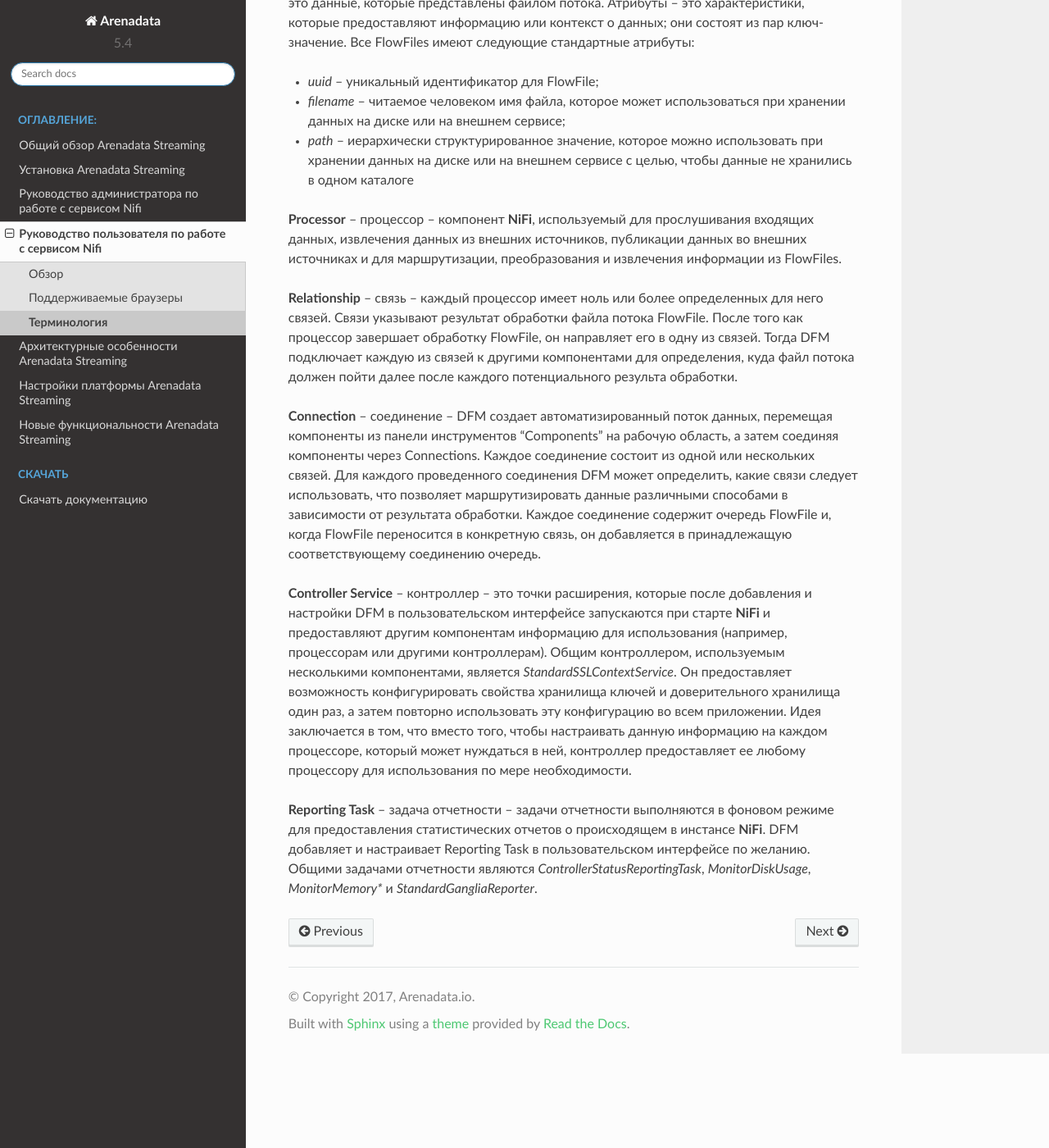
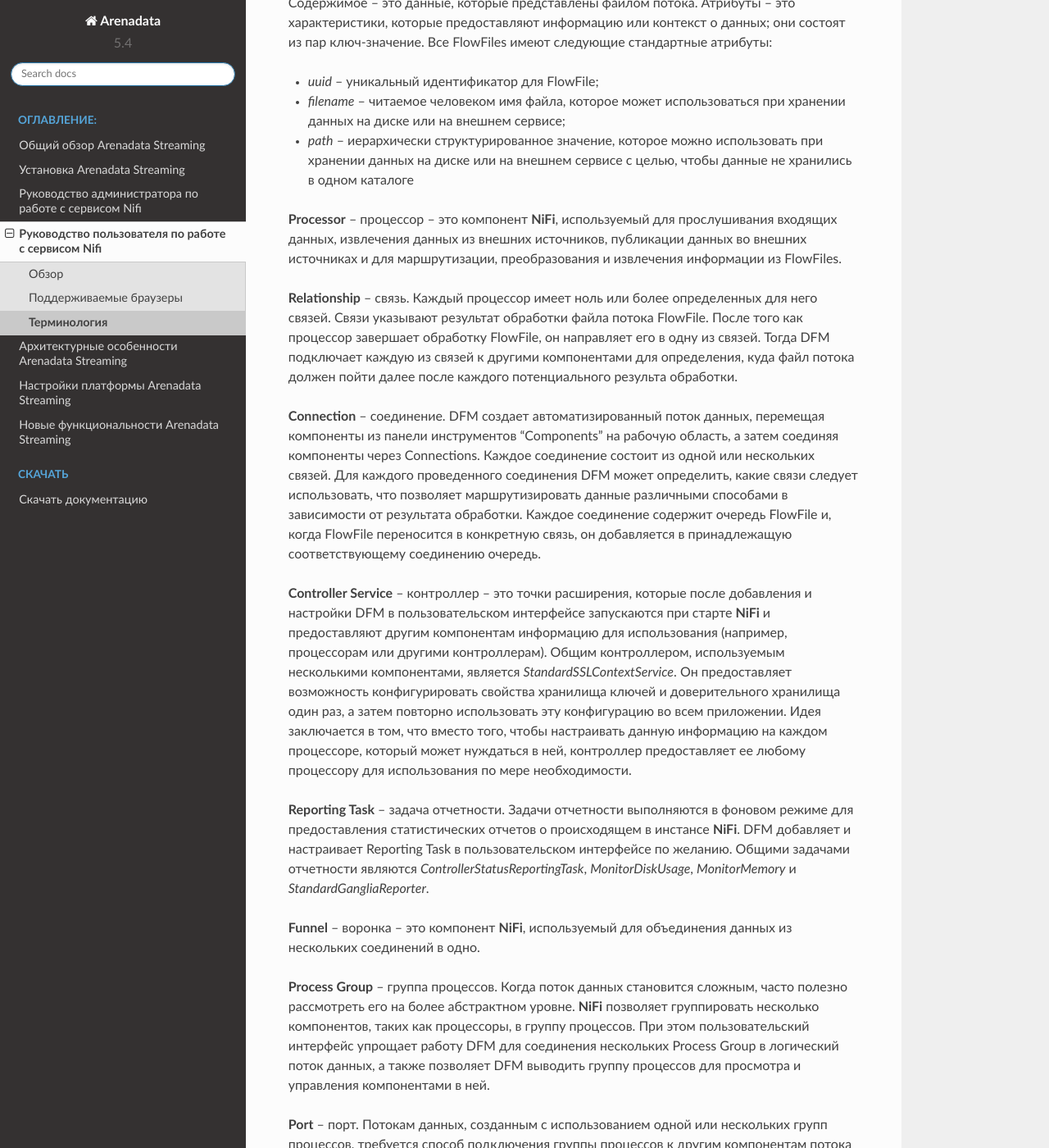
Before and after one commit to arenadata/docs_ads, a Sphinx documentation site: the page built from source/UserNIFI/Termin.rst, in a window 1280 px wide and 1400 px high, scrolled down 360 px. Shown: the whole window at 82% size. Built offline with Sphinx 7.4.7 and the Read the Docs theme 2.0.0, drawn with Linux system fonts in a browser that asks for light colours; pages that are not in the unit, such as notebooks, are missing from menus; some of the changed text lies outside the part shown.

Commit message:
Update Termin.rst

```diff
--- a/source/UserNIFI/Termin.rst
+++ b/source/UserNIFI/Termin.rst
@@ -3,20 +3,30 @@
 
 В руководстве используется характерная терминология, описание основных терминов приведено в данной главе.
 
-**DataFlow Manager**, **DFM** -- пользователь **NiFi**, имеющий разрешения на добавление, удаление и изменение компонентов потока данных **NiFi**.
+**DataFlow Manager**, **DFM** -- это пользователь **NiFi**, имеющий разрешения на добавление, удаление и изменение компонентов потока данных **NiFi**.
 
-**FlowFile** представляет собой единый фрагмент данных в **NiFi**, состоящий из двух компонентов: *FlowFile Attributes* -- атрибуты и *FlowFile Content* -- содержимое. Содержимое -- это данные, которые представлены файлом потока. Атрибуты -- это характеристики, которые предоставляют информацию или контекст о данных; они состоят из пар ключ-значение. Все FlowFiles имеют следующие стандартные атрибуты:
+**FlowFile** -- файл потока -- представляет собой единый фрагмент данных в **NiFi**, состоящий из двух компонентов: *FlowFile Attributes* -- атрибуты и *FlowFile Content* -- содержимое. Содержимое -- это данные, которые представлены файлом потока. Атрибуты -- это характеристики, которые предоставляют информацию или контекст о данных; они состоят из пар ключ-значение. Все FlowFiles имеют следующие стандартные атрибуты:
 
 + *uuid* -- уникальный идентификатор для FlowFile;
 + *filename* -- читаемое человеком имя файла, которое может использоваться при хранении данных на диске или на внешнем сервисе;
 + *path* -- иерархически структурированное значение, которое можно использовать при хранении данных на диске или на внешнем сервисе с целью, чтобы данные не хранились в одном каталоге
 
-**Processor** -- процессор -- компонент **NiFi**, используемый для прослушивания входящих данных, извлечения данных из внешних источников, публикации данных во внешних источниках и для маршрутизации, преобразования и извлечения информации из FlowFiles.
+**Processor** -- процессор -- это компонент **NiFi**, используемый для прослушивания входящих данных, извлечения данных из внешних источников, публикации данных во внешних источниках и для маршрутизации, преобразования и извлечения информации из FlowFiles.
 
-**Relationship** -- связь -- каждый процессор имеет ноль или более определенных для него связей. Связи указывают результат обработки файла потока FlowFile. После того как процессор завершает обработку FlowFile, он направляет его в одну из связей. Тогда DFM подключает каждую из связей к другими компонентами для определения, куда файл потока должен пойти далее после каждого потенциального результа обработки.
+**Relationship** -- связь. Каждый процессор имеет ноль или более определенных для него связей. Связи указывают результат обработки файла потока FlowFile. После того как процессор завершает обработку FlowFile, он направляет его в одну из связей. Тогда DFM подключает каждую из связей к другими компонентами для определения, куда файл потока должен пойти далее после каждого потенциального результа обработки.
 
-**Connection** -- соединение -- DFM создает автоматизированный поток данных, перемещая компоненты из панели инструментов "Components" на рабочую область, а затем соединяя компоненты через Connections. Каждое соединение состоит из одной или нескольких связей. Для каждого проведенного соединения DFM может определить, какие связи следует использовать, что позволяет маршрутизировать данные различными способами в зависимости от результата обработки. Каждое соединение содержит очередь FlowFile и, когда FlowFile переносится в конкретную связь, он добавляется в принадлежащую соответствующему соединению очередь.
+**Connection** -- соединение. DFM создает автоматизированный поток данных, перемещая компоненты из панели инструментов "Components" на рабочую область, а затем соединяя компоненты через Connections. Каждое соединение состоит из одной или нескольких связей. Для каждого проведенного соединения DFM может определить, какие связи следует использовать, что позволяет маршрутизировать данные различными способами в зависимости от результата обработки. Каждое соединение содержит очередь FlowFile и, когда FlowFile переносится в конкретную связь, он добавляется в принадлежащую соответствующему соединению очередь.
 
 **Controller Service** -- контроллер -- это точки расширения, которые после добавления и настройки DFM в пользовательском интерфейсе запускаются при старте **NiFi** и предоставляют другим компонентам информацию для использования (например, процессорам или другими контроллерам). Общим контроллером, используемым несколькими компонентами, является *StandardSSLContextService*. Он предоставляет возможность конфигурировать свойства хранилища ключей и доверительного хранилища один раз, а затем повторно использовать эту конфигурацию во всем приложении. Идея заключается в том, что вместо того, чтобы настраивать данную информацию на каждом процессоре, который может нуждаться в ней, контроллер предоставляет ее любому процессору для использования по мере необходимости.
 
-**Reporting Task** -- задача отчетности -- задачи отчетности выполняются в фоновом режиме для предоставления статистических отчетов о происходящем в инстансе **NiFi**. DFM добавляет и настраивает Reporting Task в пользовательском интерфейсе по желанию. Общими задачами отчетности являются *ControllerStatusReportingTask*, *MonitorDiskUsage*, *MonitorMemory** и *StandardGangliaReporter*.
+**Reporting Task** -- задача отчетности. Задачи отчетности выполняются в фоновом режиме для предоставления статистических отчетов о происходящем в инстансе **NiFi**. DFM добавляет и настраивает Reporting Task в пользовательском интерфейсе по желанию. Общими задачами отчетности являются *ControllerStatusReportingTask*, *MonitorDiskUsage*, *MonitorMemory* и *StandardGangliaReporter*.
+
+**Funnel** -- воронка -- это компонент **NiFi**, используемый для объединения данных из нескольких соединений в одно.
+
+**Process Group** -- группа процессов. Когда поток данных становится сложным, часто полезно рассмотреть его на более абстрактном уровне. **NiFi** позволяет группировать несколько компонентов, таких как процессоры, в группу процессов. При этом пользовательский интерфейс упрощает работу DFM для соединения нескольких Process Group в логический поток данных, а также позволяет DFM выводить группу процессов для просмотра и управления компонентами в ней.
+
+**Port** -- порт. Потокам данных, созданным с использованием одной или нескольких групп процессов, требуется способ подключения группы процессов к другим компонентам потока данных, что достигается за счет портов. DFM может добавить любое количество входных и выходных портов в группу процессов и присвоить им соответствующие имена.
+
+**Remote Process Group** -- группа удаленных процессов. Так же, как данные перемещаются в группу процессов и из нее, порой необходимо перенести данные из одного инстанса **NiFi** в другой. В то время как **NiFi** предоставляет множество различных механизмов для передачи данных из одной системы в другую, удаленные группы процессов часто являются самым простым способом для достижения этой цели.
+
+**Bulletin** -- бюллетень. Пользовательский интерфейс **NiFi** выдает значительный объем мониторинга и обратной связи о текущем состоянии приложения. В дополнение к статистике и текущему статусу о каждом компоненте, компоненты могут сообщать бюллетени. Всякий раз, когда компонент сообщает бюллетень, на нем отображается соответствующий значок. На системном уровне бюллетени отображаются в строке состояния в верхней части страницы. Наведение указателя мыши на значок дает подсказку, показывающую время и критичность бюллетеня (*Debug*, *Info*, *Warning*, *Error*), а также само сообщение. Кроме того, бюллетени со всех компонентов можно просмотреть и отфильтровать на странице "Board Page" в общем меню.
```
